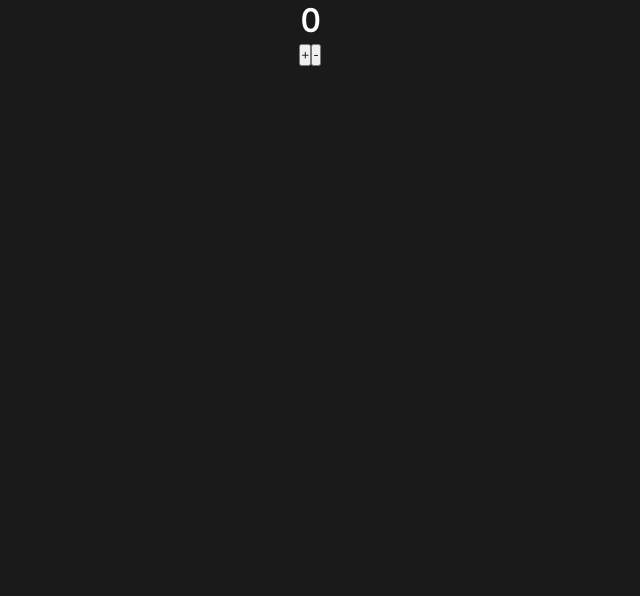
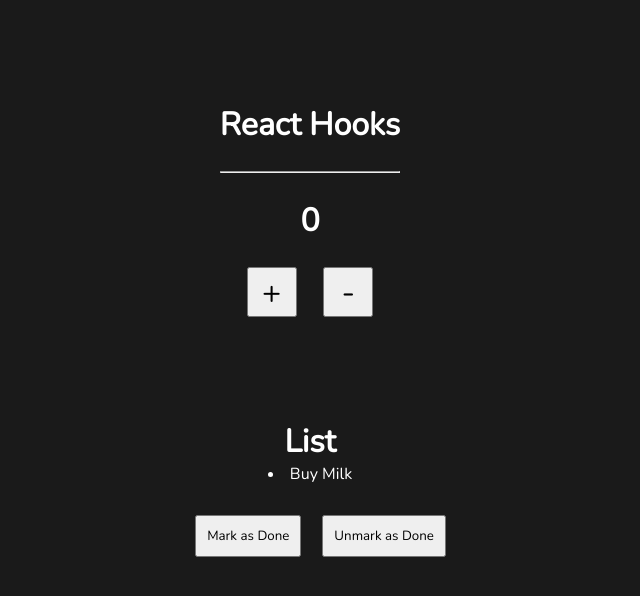
Before and after one commit to eu-waliston/Bootcamp-WEB, a React (Create React App) app in the folder ReactJS/examples/: page / in a window 1280 px wide. Shown: the top 596 px of the page, without its empty margins (330-970 px from the left). Built offline with nearby package versions, Linux system fonts and the light colour scheme.

Commit message:
React Hooks useStatec

```diff
--- a/ReactJS/examples/src/App.jsx
+++ b/ReactJS/examples/src/App.jsx
@@ -1,36 +1,15 @@
-import React, { useState} from "react"
+import React from "react"
 import "./App.css"
 
 
+import Count from "./components/count/Count"
+import Strike from "./components/strike/Strike"
+
 const App = () => {
-  // let isDone = false;
-  // const strikeThrough = { textDecoration: "line-through"}
-  // function strike() {
-  //   document.getElementById("root").style.textDecoration = "line-through"
-  // }
-
-  let [count, setCount] = useState(0);
-  function increase() {
-    setCount(count + 1)
-  }
-
-  const decrease = () => {
-    setCount(count - 1)
-  }
-
   return (
     <div className="App">
-      {/* <h1>Buy Milk</h1> */}
-      {/* <h1 style={  isDone ? strikeThrough : null }>Buy Milk</h1> */}
-      {/* <button onClick={strike}>
-        change to strike through
-      </button> */}
-
-      {/* ------------------ */}
-
-      <h1>{count}</h1>
-      <button onClick={increase}>+</button>
-      <button onClick={decrease}>-</button>
+        <Count />
+        <Strike />
     </div>
   )
 }
--- /dev/null
+++ b/ReactJS/examples/src/components/count/Count.css
@@ -0,0 +1,23 @@
+.count {
+    height: 30vh;
+    display: grid;
+    justify-content: center;
+    align-items: center;
+    align-content: c;
+    padding: 10px;
+    border-radius: 5px;
+    position: relative;
+    top: 10%;
+    text-align: center;
+}
+
+.counter {
+    display: flex;
+    justify-content: space-evenly;
+}
+
+.counter button {
+    width: 50px;
+    height: 50px;
+    font-size: 2rem;
+}
--- /dev/null
+++ b/ReactJS/examples/src/components/count/Count.jsx
@@ -0,0 +1,28 @@
+import React, { useState } from "react";
+import "./Count.css";
+
+const Count = () => {
+    const [count, setCount] = useState(0);
+    const increase = () => {
+        setCount(count + 1)
+    }
+    const decrease = () => {
+        setCount(count - 1)
+    }
+
+    return (
+        <div className="count">
+            <h1>React Hooks</h1>
+            <hr />
+            <h1>{count}</h1>
+            <div className="counter">
+                <button onClick={increase}>+</button>
+                <button onClick={decrease}>-</button>
+            </div>
+
+        </div>
+    )
+}
+
+
+export default Count;
--- /dev/null
+++ b/ReactJS/examples/src/components/strike/Strike.css
@@ -0,0 +1,16 @@
+.strike {
+    position: relative;
+    top: 20%;
+    display: grid;
+    justify-content: center;
+    align-items: center;
+    align-content: center;
+}
+
+.btn {
+    position: relative;
+    margin-left: 21px;
+    padding: 10px;
+    cursor: pointer;
+    margin-top: 30px;
+}
--- /dev/null
+++ b/ReactJS/examples/src/components/strike/Strike.jsx
@@ -0,0 +1,27 @@
+import React from "react";
+import "./Strike.css";
+
+const Strike = () => {
+    function strikeThrough() {
+        document.getElementById("root").style.textDecoration = "line-through"
+    }
+
+
+    return (
+        <div className="strike">
+            <h1>List</h1>
+            <div>
+                <li>Buy Milk</li>
+            </div>
+            <div className="buttons">
+                <button className="btn" onClick={strikeThrough}>Mark as Done</button>
+                <button className="btn"> Unmark as Done</button>
+            </div>
+        </div>
+    )
+}
+
+
+
+
+export default Strike;
```
